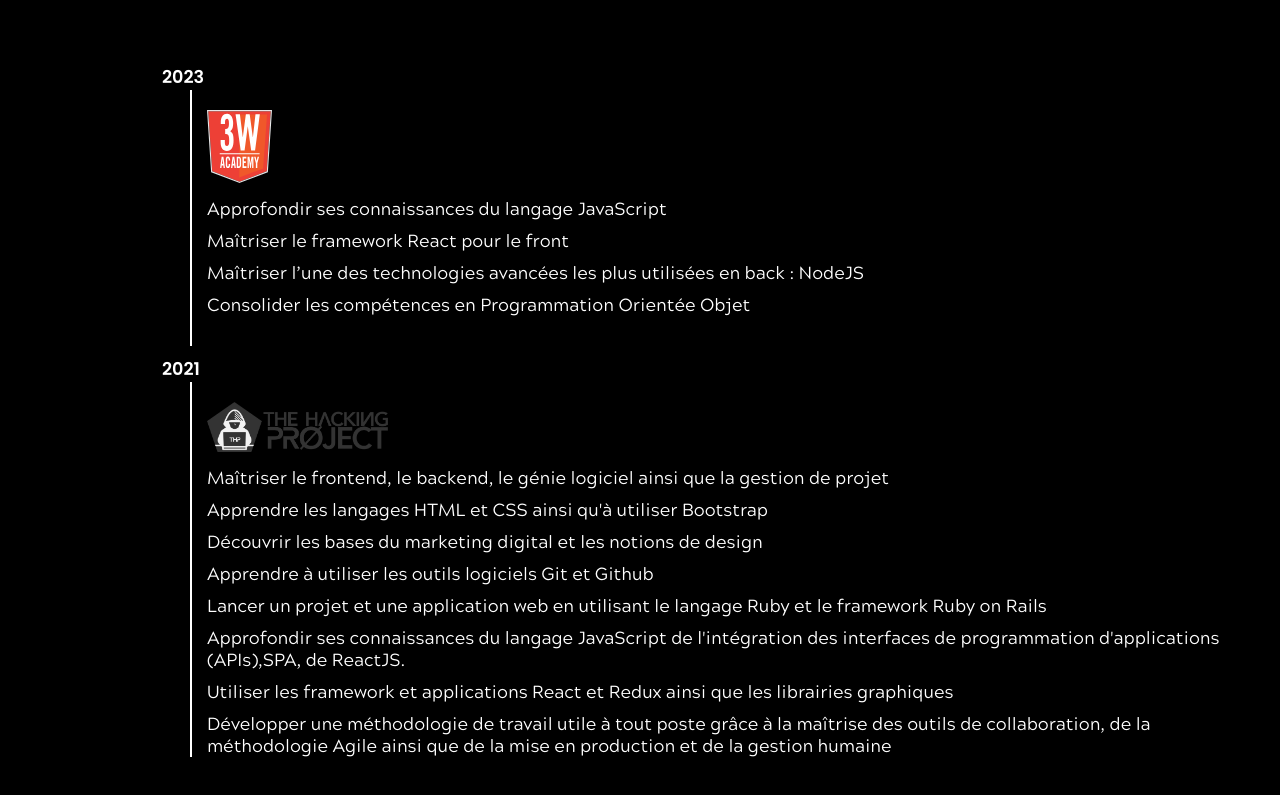
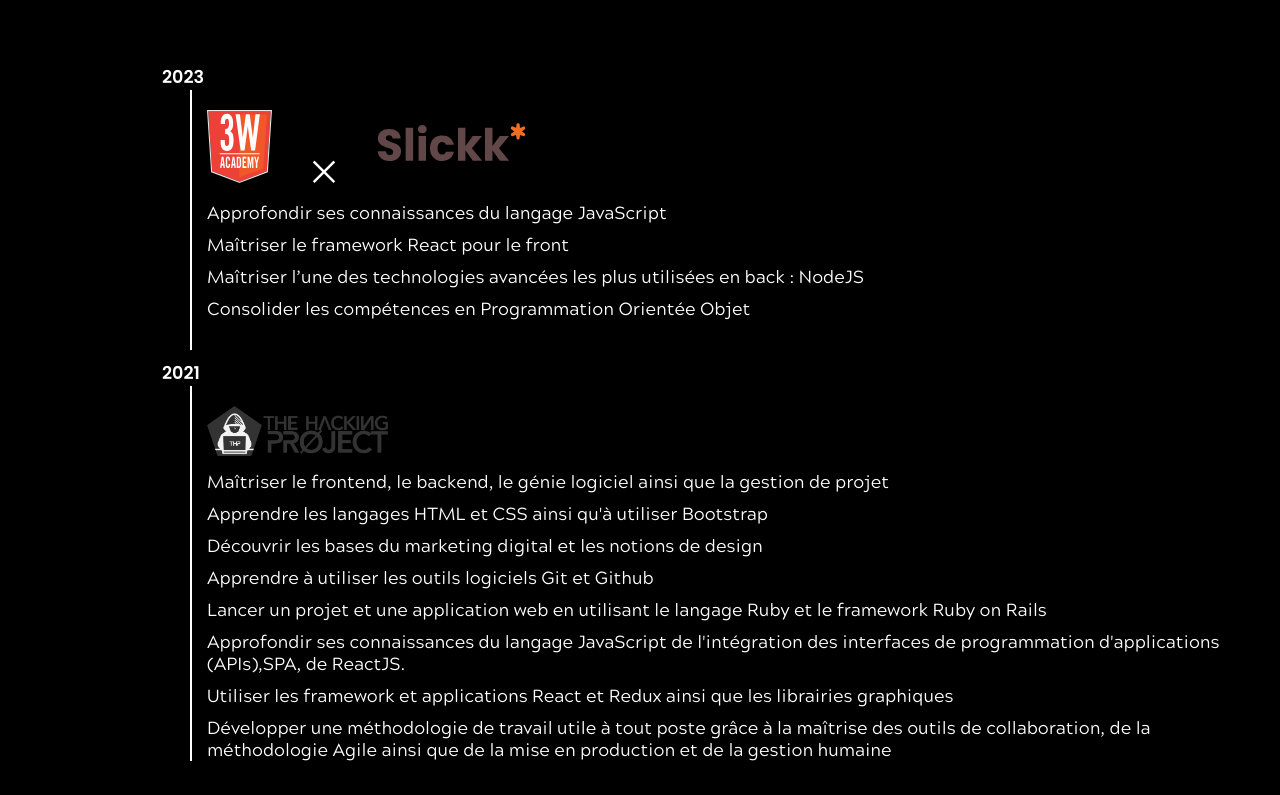
Before and after one commit to Nekall/personal-site, a React (Create React App) app: page / in a window 1280 px wide. Shown: the part 1800-2595 px from the top of the page. Built offline with nearby package versions, Linux system fonts and the light colour scheme.

Commit message:
style: fix responsive formation section

```diff
--- a/src/components/Formation/index.jsx
+++ b/src/components/Formation/index.jsx
@@ -1,6 +1,7 @@
 // Assets
 import thp from "assets/images/the-hacking-project-logo.webp";
 import threew from "assets/images/3w-academy.svg";
+import slickk from "assets/images/slickk.svg";
 
 // Styles
 import styles from "./styles.module.scss";
@@ -16,6 +17,8 @@ const Formation = () => {
                 <div className={styles.formation}>
                     <p className={styles.date}>2023</p>
                     <a target="_blank" rel="noopener noreferrer" href="https://3wa.fr/"><img className={styles.logo_3w} src={threew} alt="logo 3w Academy" /></a>
+                    <span className={styles.__with}><span>⨉</span></span>
+                    <a target="_blank" rel="noopener noreferrer" href="https://www.slickk.eu"><img className={styles.logo_slickk} src={slickk} alt="logo Slickk" /></a>
                     <ul>
                         <li>Approfondir ses connaissances du langage JavaScript</li>
                         <li>Maîtriser le framework React pour le front</li>
--- a/src/components/Formation/styles.module.scss
+++ b/src/components/Formation/styles.module.scss
@@ -1,29 +1,67 @@
-.education{
-    .formation, .expertise_list{
+.education {
+
+  .formation,
+  .expertise_list {
     border-left: solid 2px #fff;
     margin-left: 150px;
     margin-bottom: 20px;
     text-align: left;
     padding-left: 15px;
-        & li{
+
+    & li {
       list-style: none;
       margin: 10px 0;
     }
-        & .date{
+
+    & .date {
       font-family: 'Poppins Semibold', Impact, Arial;
       padding-top: 10px;
       margin-left: -45px;
       margin-bottom: 20px;
       background-color: #000;
     }
-        & .logo_thp{
+
+    & .logo_thp {
       height: 50px;
     }
-        & .logo_3w{
+
+    & .logo_3w {
       width: 65px;
     }
-        & ul{
+
+    & .__with {
+      display: flex-inline;
+
+      span {
+        font-size: 30px;
+      }
+
+      padding: 0 40px;
+    }
+
+    & .logo_slickk {
+      width: 150px;
+      margin-bottom: 20px;
+    }
+
+    & ul {
       margin-bottom: 30px;
     }
   }
+
+  @media only screen and (max-width: 600px) {
+
+    .formation,
+    .expertise_list {
+      margin-left: 50px;
+
+      & .logo_3w {
+        margin-right: 20px;
       }
+
+      & .__with {
+        display: none;
+      }
+    }
+  }
+}
```
Also changed, not shown: src/assets/images/slickk.svg (added). Lines whose indentation alone changed are shown as unchanged.
